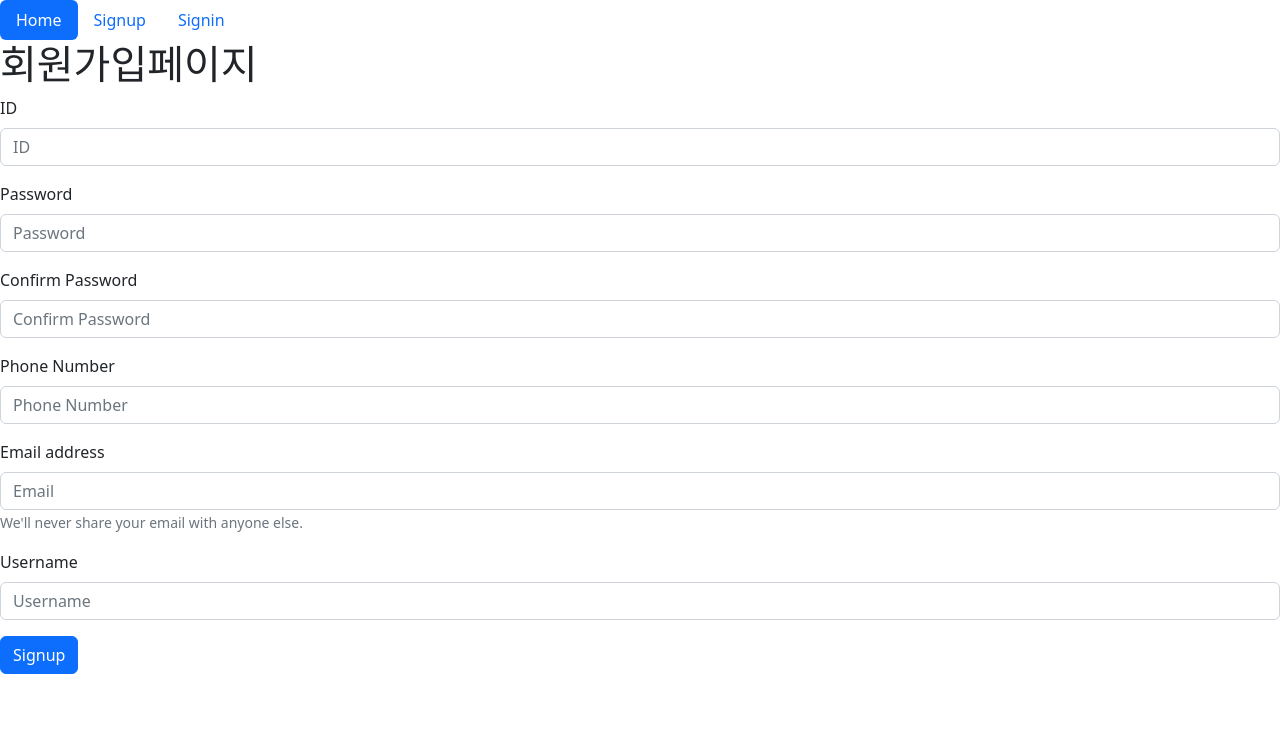
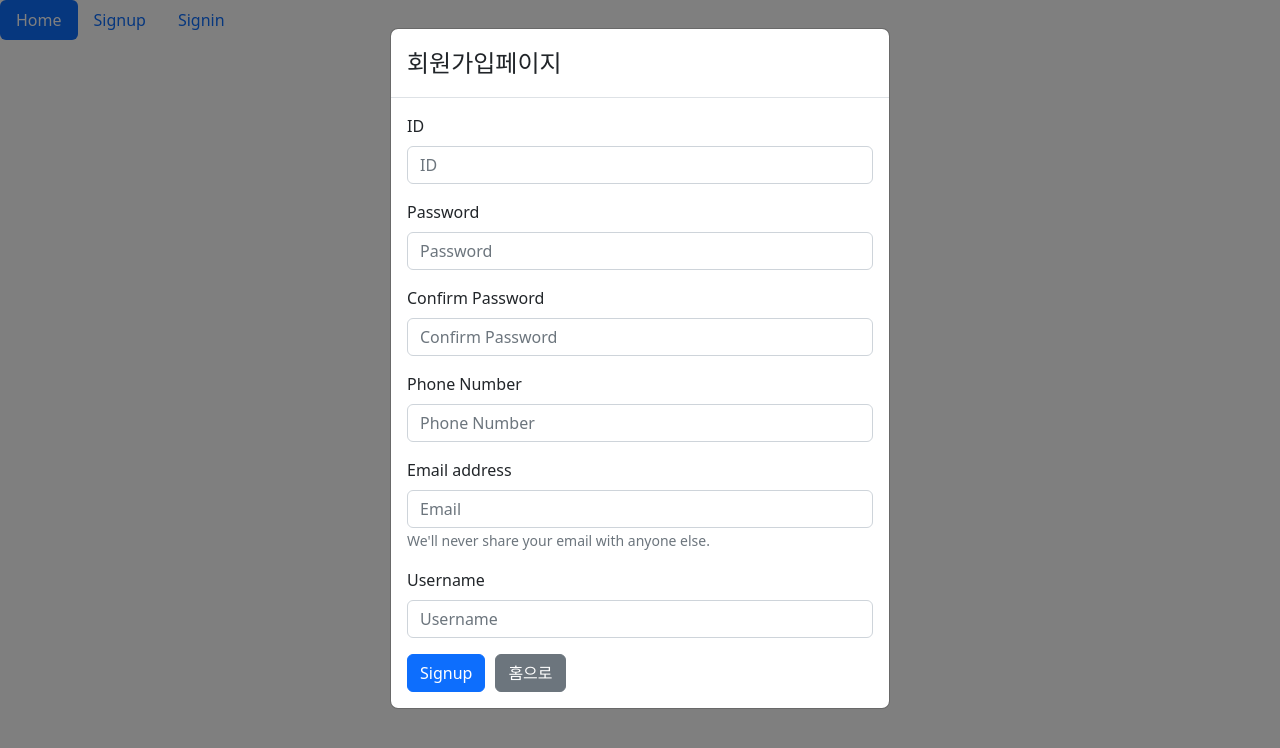
Before and after one commit to hyeesw/cagong-front, a React (Create React App) app: page /signup in a window 1280 px wide. Shown: the top 748 px of the page. Built offline with nearby package versions, Linux system fonts and the light colour scheme; no server answers.

Commit message:
모달 창, 홈으로 버튼

```diff
--- a/src/components/SignupForm.jsx
+++ b/src/components/SignupForm.jsx
@@ -77,8 +77,6 @@ function SignupForm() {
 
   return (
     <Form onSubmit={handleSignupSubmit}>
-
-
       <Form.Group className="mb-3" controlId="formBasicId">
         <Form.Label>ID</Form.Label>
         <Form.Control
@@ -147,13 +145,14 @@ function SignupForm() {
           }}
         />
       </Form.Group>
-
       {/* <Form.Group className="mb-3" controlId="formBasicCheckbox">
         <Form.Check type="checkbox" label="Check me out" />
         </Form.Group> */}
-
-      <Button variant="primary" type="submit">
+      <Button variant="primary" type="submit" style={{ marginRight: '10px' }}>
         Signup
+      </Button>
+      <Button variant="secondary" type="button" onClick={() => navigate('/')}>
+        홈으로
       </Button>
     </Form>
   );
--- a/src/pages/Signup.jsx
+++ b/src/pages/Signup.jsx
@@ -1,11 +1,24 @@
 import React from 'react';
+import Modal from 'react-bootstrap/Modal';
 import { SignupForm } from '../components';
 
 function Signup() {
   return (
     <>
-      <h1>회원가입페이지</h1>
-      <SignupForm />
+      <Modal
+        show={true}
+        backdrop="static"
+        keyboard={false}
+      >
+        <Modal.Header>
+          <Modal.Title id="example-custom-modal-styling-title">
+            회원가입페이지
+          </Modal.Title>
+        </Modal.Header>
+        <Modal.Body>
+          <SignupForm />
+        </Modal.Body>
+      </Modal>
     </>
   );
 }
```
